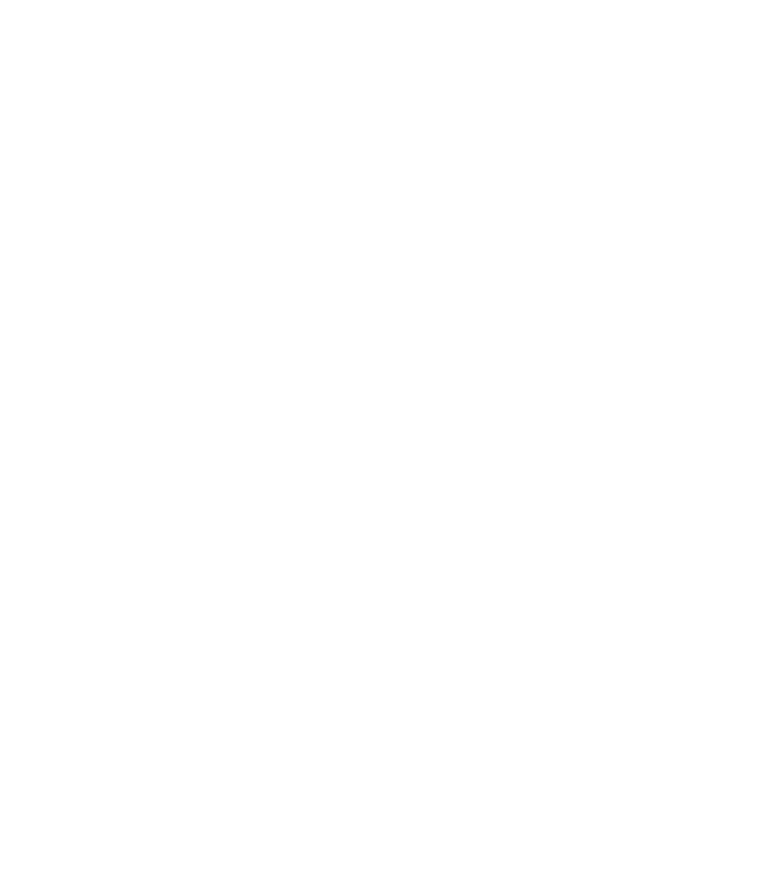
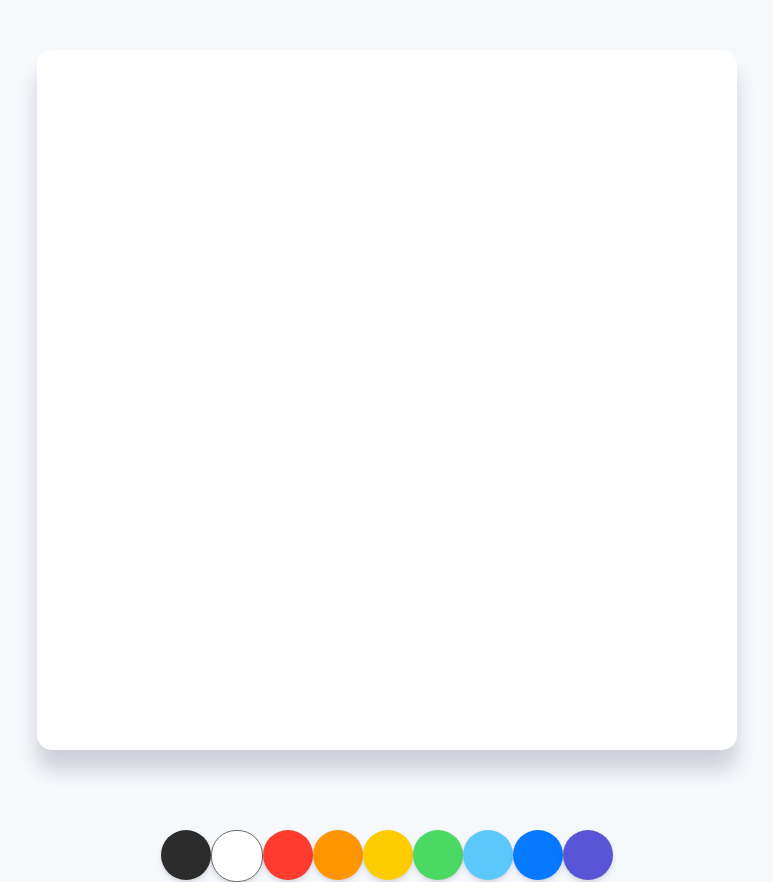
Before and after one commit to saltylassi/JS_paint, a plain HTML site: page index.html in a window 1280 px wide. Shown: the whole page, without its empty margins (253-1026 px from the left). Before the commit the page ends 800 px from the top, so only its background shows below. Drawn offline with Linux system fonts and the light colour scheme.

Commit message:
Init
styles

```diff
--- /dev/null
+++ b/css/reset.css
@@ -0,0 +1,124 @@
+html,
+body,
+div,
+span,
+applet,
+object,
+iframe,
+h1,
+h2,
+h3,
+h4,
+h5,
+h6,
+p,
+blockquote,
+pre,
+a,
+abbr,
+acronym,
+address,
+big,
+cite,
+code,
+del,
+dfn,
+em,
+img,
+ins,
+kbd,
+q,
+s,
+samp,
+small,
+strike,
+strong,
+sub,
+sup,
+tt,
+var,
+b,
+u,
+i,
+center,
+dl,
+dt,
+dd,
+ol,
+ul,
+li,
+fieldset,
+form,
+label,
+legend,
+table,
+caption,
+tbody,
+tfoot,
+thead,
+tr,
+th,
+td,
+article,
+aside,
+canvas,
+details,
+embed,
+figure,
+figcaption,
+footer,
+header,
+hgroup,
+menu,
+nav,
+output,
+ruby,
+section,
+summary,
+time,
+mark,
+audio,
+video {
+    margin: 0;
+    padding: 0;
+    border: 0;
+    font-size: 100%;
+    font: inherit;
+    vertical-align: baseline;
+}
+/* HTML5 display-role reset for older browsers */
+article,
+aside,
+details,
+figcaption,
+figure,
+footer,
+header,
+hgroup,
+menu,
+nav,
+section {
+    display: block;
+}
+body {
+    line-height: 1;
+}
+ol,
+ul {
+    list-style: none;
+}
+blockquote,
+q {
+    quotes: none;
+}
+blockquote:before,
+blockquote:after,
+q:before,
+q:after {
+    content: "";
+    content: none;
+}
+table {
+    border-collapse: collapse;
+    border-spacing: 0;
+}
--- a/index.html
+++ b/index.html
@@ -7,6 +7,20 @@
         <link rel="stylesheet" href="style.css" />
     </head>
     <body>
+        <canvas id="jsCanvas" class="canvas"> </canvas>
+        <div class="controls">
+            <div class="controls__colors" id="jsColors">
+                <div class="controls__color" style="background-color: #2c2c2c"></div>
+                <div class="controls__color" style="background-color: white; border: 0.2px solid rgb(109, 109, 109)"></div>
+                <div class="controls__color" style="background-color: #ff3b30"></div>
+                <div class="controls__color" style="background-color: #ff9500"></div>
+                <div class="controls__color" style="background-color: #ffcc00"></div>
+                <div class="controls__color" style="background-color: #4cd963"></div>
+                <div class="controls__color" style="background-color: #5ac8fa"></div>
+                <div class="controls__color" style="background-color: #0579ff"></div>
+                <div class="controls__color" style="background-color: #5856d6"></div>
+            </div>
+        </div>
         <script src="app.js"></script>
     </body>
 </html>
--- a/style.css
+++ b/style.css
@@ -0,0 +1,34 @@
+@import "css/reset.css";
+
+body {
+    background-color: #f6f9fc;
+    font-family: -apple-system, BlinkMacSystemFont, "Segoe UI", Roboto, Oxygen, Ubuntu, Cantarell, "Open Sans", "Helvetica Neue", sans-serif;
+    display: flex;
+    flex-direction: column;
+    align-items: center;
+    padding-top: 50px;
+}
+
+.canvas {
+    width: 700px;
+    height: 700px;
+    background-color: white;
+    border-radius: 15px;
+    box-shadow: 0 20px 20px rgba(50, 50, 93, 0.11), 0 20px 20px rgba(0, 0, 0, 0.08);
+}
+
+.controls {
+    margin-top: 80px;
+}
+
+.controls .controls__colors {
+    display: flex;
+}
+
+.controls__colors .controls__color {
+    width: 50px;
+    height: 50px;
+    border-radius: 25px;
+    cursor: pointer;
+    box-shadow: 0 4px 6px rgba(50, 50, 93, 0.11), 0 1px 3px rgba(0, 0, 0, 0.08);
+}
```
